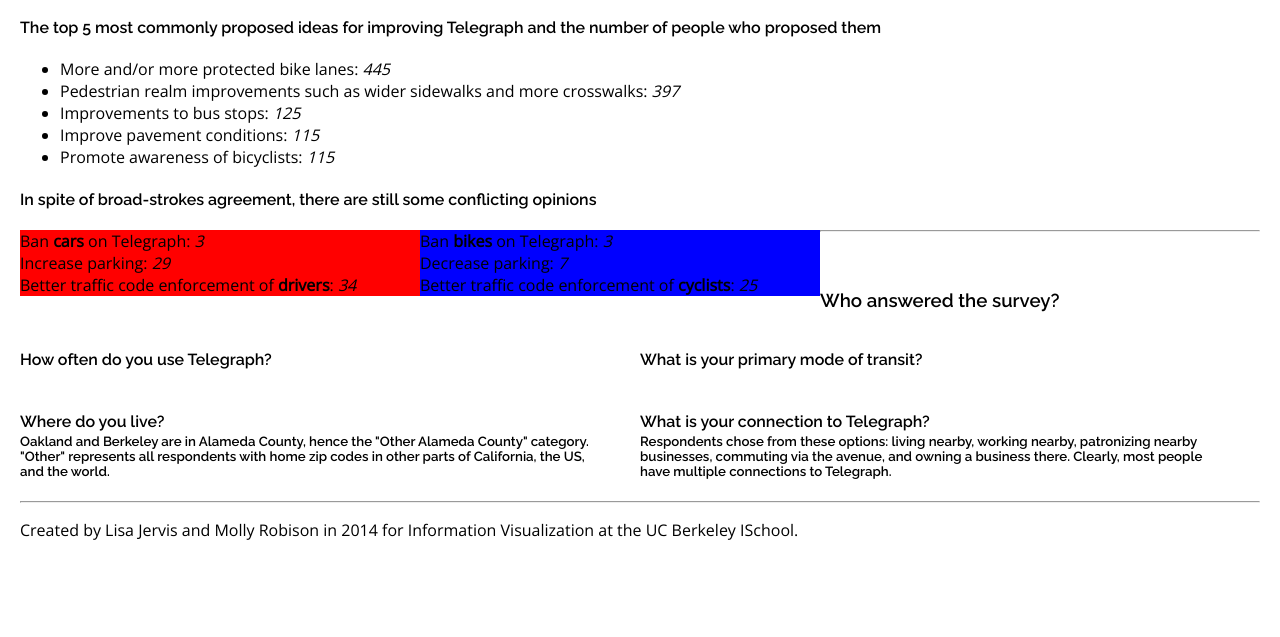
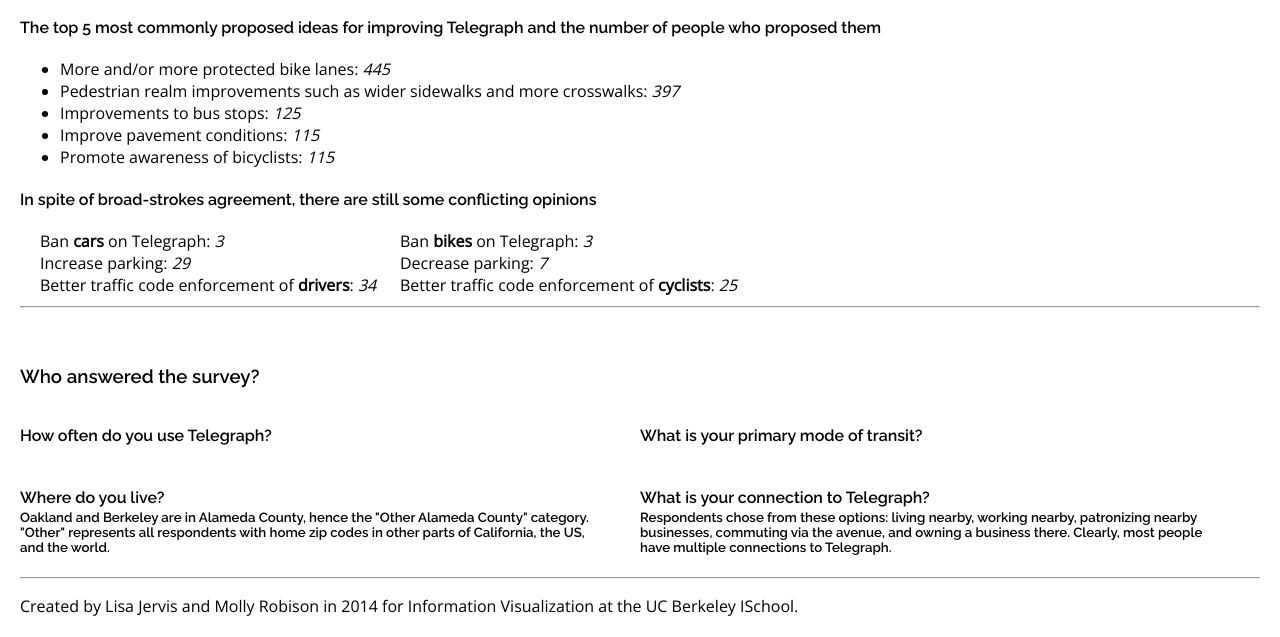
Before and after one commit to leesajay/telegraph, a Flask app: template templates/index.html in a window 1280 px wide. Shown: the part 671-1308 px from the top of the page. Before the commit the page ends 1211 px from the top, so only its background shows below. Run offline with Flask 2, Linux system fonts and the light colour scheme; the template is opened without the code that fills it, so the values that code supplies are empty.

Commit message:
formatting for conflicting opinions

```diff
--- a/static/css/main.css
+++ b/static/css/main.css
@@ -44,14 +44,24 @@
 
 #pro {
 	float: left;
-	width: 400px;
-	background-color: red;
+	min-width: 350px;
+	margin-bottom: 10px;
+	margin-right: 10px;
+	margin-left: 20px;
 }
 
 #anti {
 	float: left;
 	width: 400px;
-	background-color: blue;
+	margin-bottom: 10px;
+}
+
+#respondents {
+	clear: both;
+}
+
+hr {
+	clear: both;
 }
 /*****************************************************************************/
 
```
